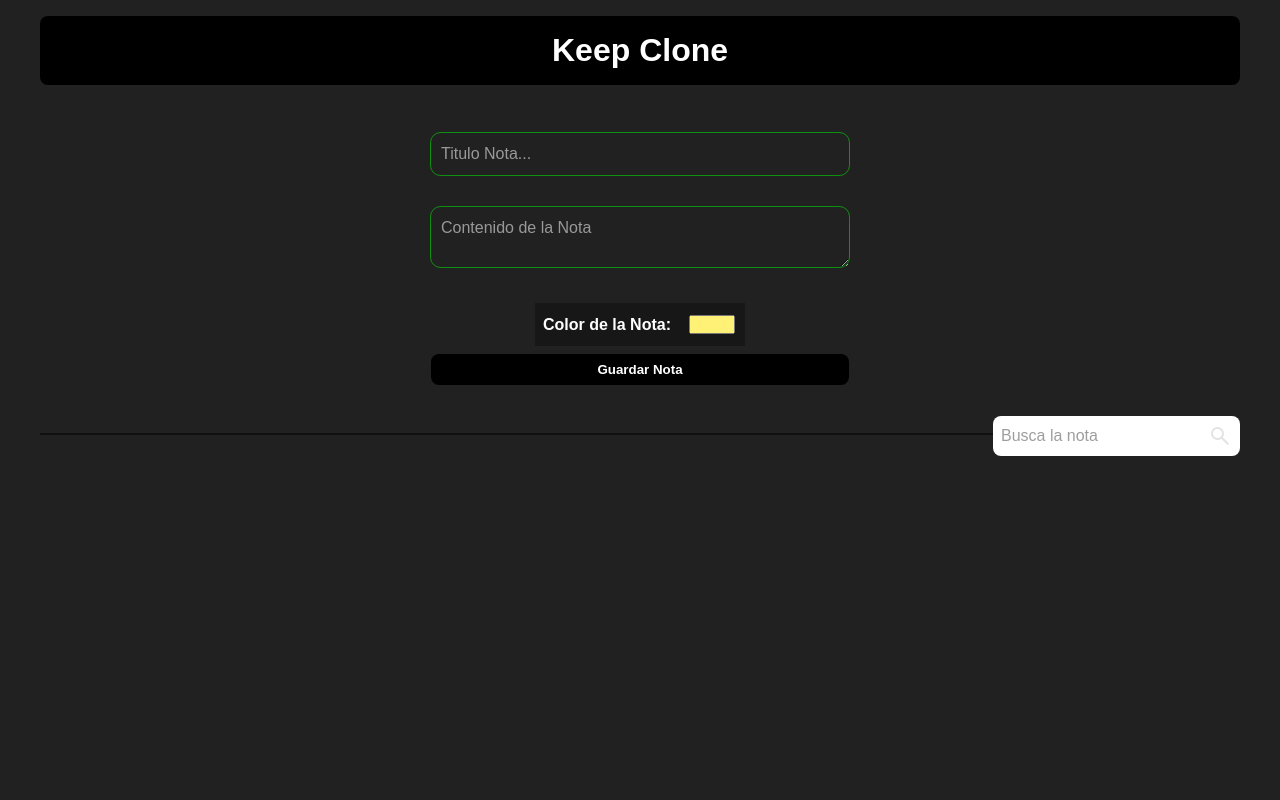
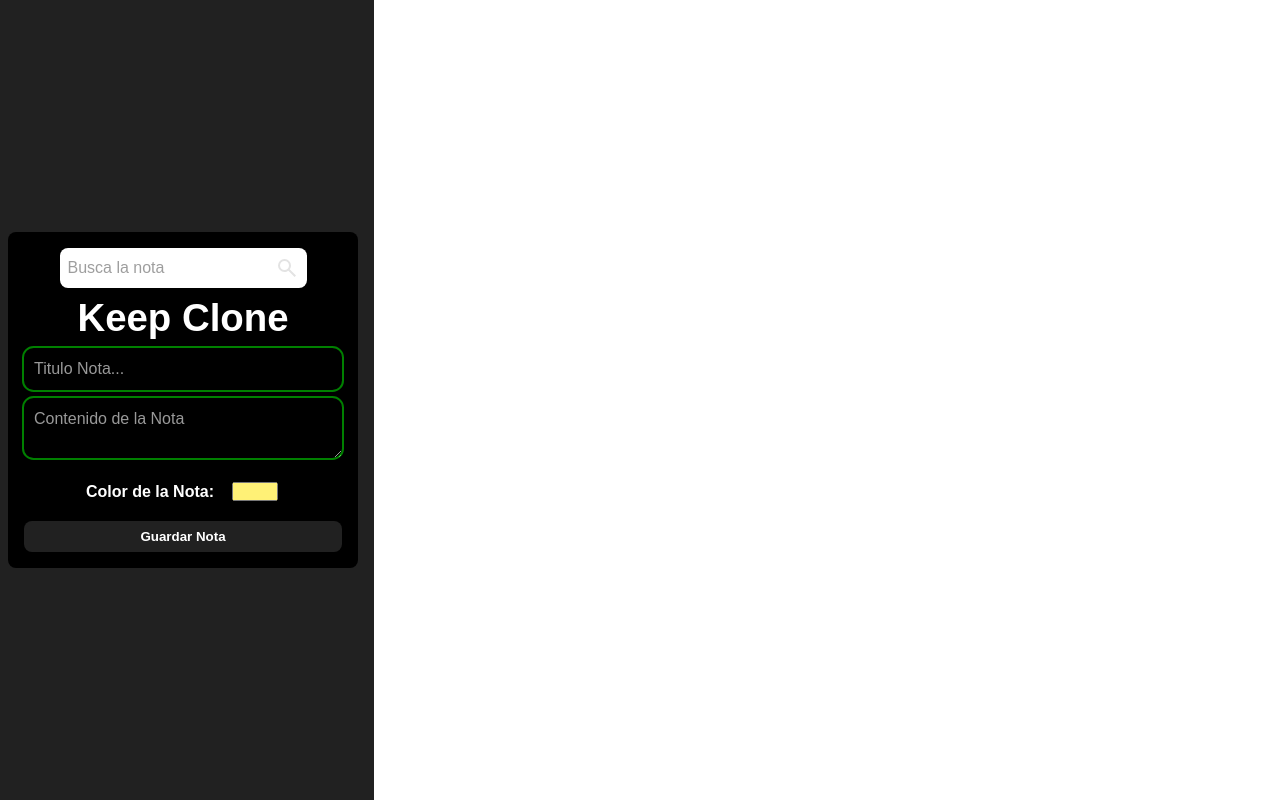
Before and after one commit to MaoMachado/keep-clone, a website built with Vite: page index.html in a window 1280 px wide. Built offline with nearby package versions, Linux system fonts and the light colour scheme; a web font is replaced by a local one.

Commit message:
Mejoras del diseño, creacion del README

```diff
--- a/src/main.js
+++ b/src/main.js
@@ -4,10 +4,14 @@ import iconoBuscar from './assets/icons/search_keep.svg';
 
 document.querySelector('#app').innerHTML = `
   <div class="keep-container">
-    <header>
-      <h1>Keep Clone</h1>
-    </header>
     <section class="nueva-nota">
+      <div class="buscar_container">
+        <input type="text" id="buscarNota" class="buscar_nota" placeholder="Busca la nota" />
+        <img src="${iconoBuscar}" alt="Icono de buscar una nota" />
+      </div>
+      <header>
+        <h1>Keep Clone</h1>
+      </header>
       <div class="campo">
         <input type="text" id="titulo" required />
         <label for="titulo">Titulo Nota...</label>
@@ -21,10 +25,6 @@ document.querySelector('#app').innerHTML = `
         <input type="color" id="color" value="#fff176" />
       </div>
       <button id="guardarNota">Guardar Nota</button>
-      <div class="buscar_container">
-        <input type="text" id="buscarNota" class="buscar_nota" placeholder="Busca la nota" />
-        <img src="${iconoBuscar}" alt="Icono de buscar una nota" />
-      </div>
     </section>
     <section id="contenedorNotas" class="contenedor-notas"></section>
   </div>
--- a/src/style.css
+++ b/src/style.css
@@ -36,26 +36,26 @@ body {
 }
 
 .keep-container {
-  position: relative;
-  inline-size: var(--block-size);
-  margin: 0 auto;
-
-  & > header {
-    padding: 1rem;
-    background-color: var(--black);
-    text-align: center;
-    margin-top: 1rem;
-    border-radius: 0.5rem;
-  }
+  display: flex;
+  gap: 1rem;
+  flex-wrap: wrap;
+  align-items: center;
+  min-block-size: 100dvh;
 
   & > .nueva-nota {
     display: flex;
+    gap: 0.5rem;
     flex-direction: column;
-    gap: 0.5rem;
-    inline-size: clamp(300px, 100vw, 450px);
-    margin: 2rem auto;
+    inline-size: clamp(300px, 100%, 350px);
+    margin-inline-start: 0.5rem;
     padding: 1rem;
+    background: var(--black);
     border-radius: 0.5rem;
+
+    & > header {
+      text-align: center;
+      font-size: clamp(1.5rem, 2vw, 2rem);
+    }
 
     & > .color_container {
       display: flex;
@@ -65,7 +65,6 @@ body {
       inline-size: fit-content;
       margin: auto;
       padding: 0.5rem;
-      background-color: rgba(0, 0, 0, 0.3);
 
       & > label {
         font-weight: bold;
@@ -79,7 +78,7 @@ body {
     }
 
     & button {
-      background: var(--black);
+      background: var(--dark);
       color: var(--light);
       padding: 0.5rem 1rem;
       border: none;
@@ -101,13 +100,11 @@ body {
 
     & > .buscar_container {
       display: flex;
-      position: absolute;
-      right: 0;
-      top: 400px;
       padding: 0.5rem;
       background: var(--light);
       border-radius: 0.5rem;
-
+      inline-size: fit-content;
+      margin: auto;
       & > input {
         background-color: transparent;
         border: none;
@@ -127,19 +124,20 @@ body {
 }
 
 .contenedor-notas {
+  flex: 1;
   display: grid;
+  gap: 1rem;
+  align-content: start;
   grid-template-columns: repeat(auto-fill, minmax(250px, 1fr));
-  gap: 1rem;
-  min-block-size: 100px;
-  padding-block-start: 1rem;
-  border-block-start: 2px solid rgba(0, 0, 0, 0.5);
+  block-size: 100dvh;
+  padding: 1rem;
+  background-color: var(--light);
 
   & > .nota {
     display: flex;
     flex-direction: column;
     row-gap: 1rem;
     padding: 1rem;
-    background: var(--light);
     color: var(--dark);
     border: 1px solid var(--dark-green);
     border-radius: 1rem;
@@ -189,7 +187,6 @@ body {
 
 .campo {
   position: relative;
-  margin-block-end: 1.5rem;
 
   & > input,
   textarea {
@@ -197,7 +194,7 @@ body {
     padding: 12px 10px;
     font-size: 1rem;
     border: none;
-    outline: 1px solid var(--lime-50);
+    outline: 2px solid var(--lime-50);
     border-radius: 0.6rem;
     background: transparent;
     color: var(--light);
```
Also changed, not shown: README.md (added), public/previa_keepclone.png (added).
